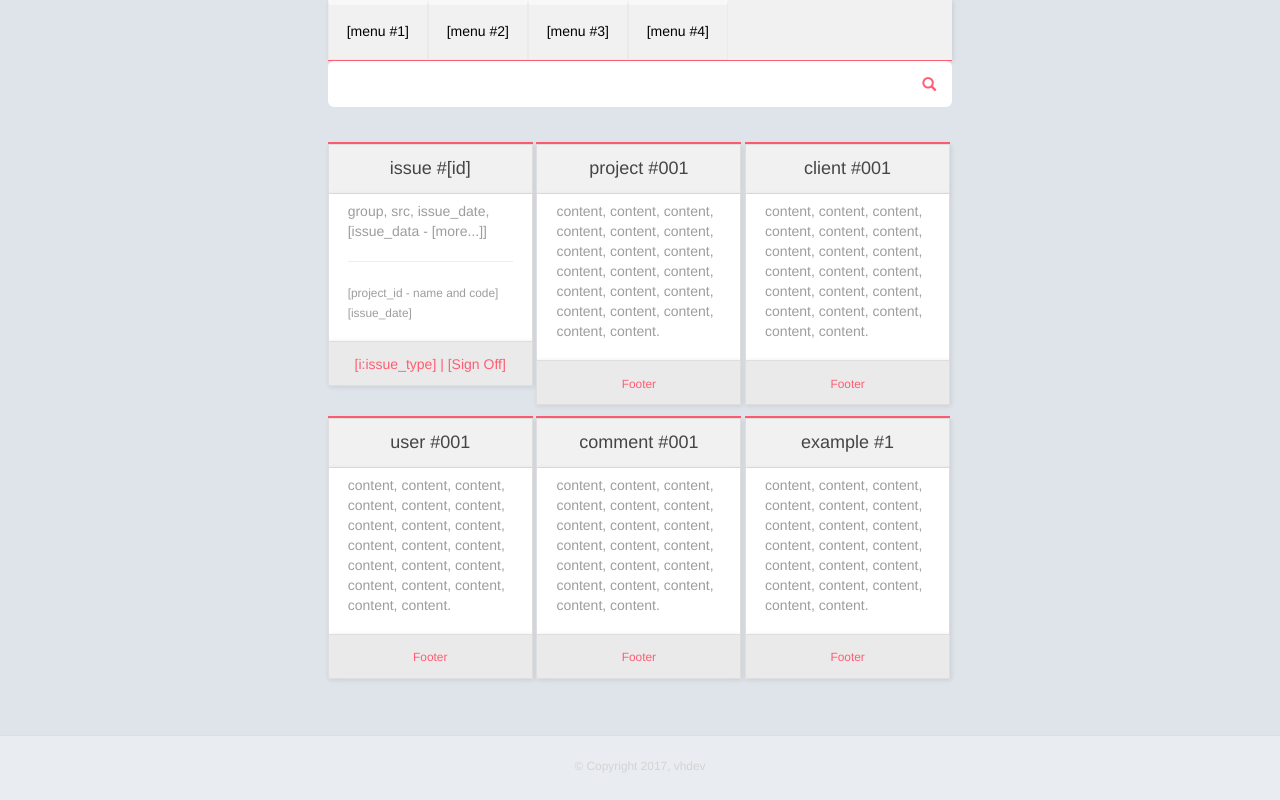
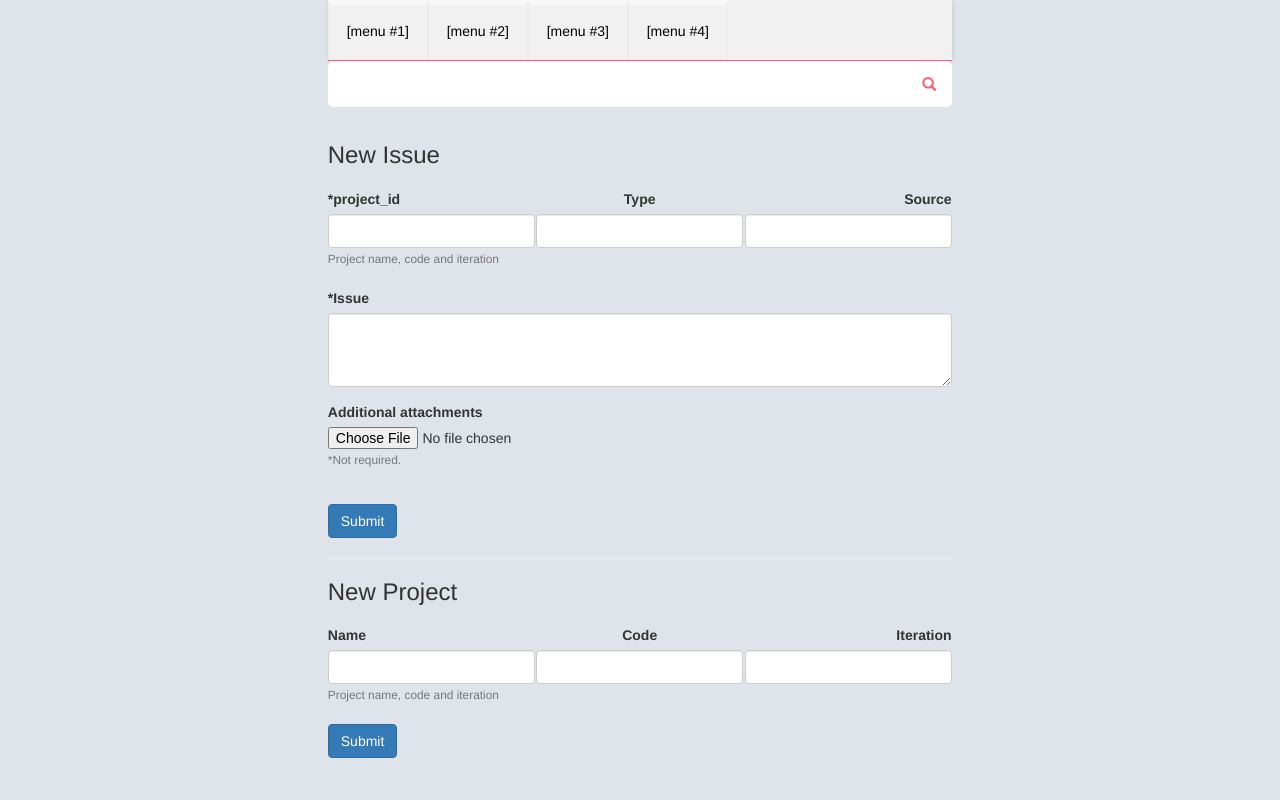
Before and after one commit to najar1412/dev-issues, a Flask app: template issues/templates/home.html in a window 1280 px wide. Run offline with Flask 2, Linux system fonts and the light colour scheme; the template is opened without the code that fills it, so the values that code supplies are empty; some libraries are stand-ins or nearby versions.

Commit message:
ui - project, issues

```diff
--- a/issues/app.py
+++ b/issues/app.py
@@ -3,12 +3,27 @@ import requests
 
 app = Flask(__name__)
 
+BASEURL = 'http://127.0.0.1:5050/issues/api'
 
 @app.route('/', methods=['GET'])
 def index():
-
     return render_template('home.html')
 
 
+@app.route('/project', methods=['GET'])
+def project():
+
+    r = requests.get('{}/project'.format(BASEURL))
+
+    return render_template('project.html', project=r.json())
+
+
+@app.route('/issue', methods=['GET'])
+def issue():
+
+    r = requests.get('{}/issue'.format(BASEURL))
+
+    return render_template('issue.html', issue=r.json())
+
 if __name__ == '__main__':
     app.run(port=5000, debug=True)
--- a/issues/templates/base.html
+++ b/issues/templates/base.html
@@ -27,16 +27,16 @@ a:active {
               the previous '</div>' -->
                 <div id="menucontent">
 
-                  <a href="#">
+                  <a href="/">
                     <div class="menuitem">
                         <div class="menutext">
                             [menu #1]
                         </div>
-                    </div></a><a href="#"><div class="menuitem">
+                    </div></a><a href="/project"><div class="menuitem">
                         <div class="menutext">
                             [menu #2]
                         </div>
-                    </div></a><a href="#"><div class="menuitem">
+                    </div></a><a href="/issue"><div class="menuitem">
                         <div class="menutext">
                             [menu #3]
                         </div>
@@ -68,6 +68,7 @@ a:active {
             {% endblock %}
         </div>
 
+<!--- find out how to make a stitchy button bar.
 
         <footer style="width:100%;text-align: center;color:lightgrey;background-color:rgba(255,255,255,0.3);position: absolute;bottom: 0;padding:0;">
 
@@ -78,6 +79,7 @@ a:active {
             <p style="height:.4cm;">
 
         </footer>
+--->
 
 
 
--- a/issues/templates/home.html
+++ b/issues/templates/home.html
@@ -1,93 +1,97 @@
 {% extends "base.html" %}
 {% block content %}
 
-<div class=issuebox>
-    <div class=issueboxdetail></div>
-        <div class=issueboxhead>
-            <h4>issue #[id]</h4>
+
+<h3 style="padding:0;margin:0;"> New Issue </h3>
+<br>
+<form>
+
+  <div class="form-inline">
+    <div>
+      <div id=left style="float:left;width:33.3%;text-align:left;">
+        <label for="exampleInputEmail1">*project_id</label>
       </div>
-    <div class=issueboxcontent>
-        group, src, issue_date,
-
-        [issue_data - [more...]]
-        <hr>
-        <small>[project_id - name and code]
-        [issue_date]</small>
+      <div id=middle style="float:left;width:33.3%;text-align:center;">
+          <label for="exampleInputEmail2">Type</label>
       </div>
-    <div class=issueboxfooter>
-        [i:issue_type] | [Sign Off]
+      <div id=right style="float:left;width:33.3%;text-align:right;">
+          <label for="exampleInputEmail2">Source</label>
       </div>
   </div>
-
-<div class=issuebox >
-    <div class=issueboxdetail></div>
-    <div class=issueboxhead>
-        <h4>project #001</h4>
+    <div style="clear:both;">
+      <div id=left style="float:left;width:33.3%;text-align:left;">
+    <input type="text" class="form-control" id="exampleInputEmail1" aria-describedby="emailHelp">
   </div>
-    <div class=issueboxcontent>
-        content, content, content, content, content, content, content, content, content, content,
-        content, content, content, content, content, content, content, content, content, content.
+  <div id=middle style="float:left;width:33.3%;text-align:center;">
+    <input type="text" class="form-control" id="exampleInputEmail2" aria-describedby="emailHelp">
   </div>
-    <div class=issueboxfooter>
-        <small>Footer</small>
+    <div id=right style="float:left;width:33.3%;text-align:right;">
+    <input type="text" class="form-control" id="exampleInputEmail1" aria-describedby="emailHelp">
+  </div>
+    <small id="emailHelp" class="form-text text-muted">Project name, code and iteration</small>
 </div>
 </div>
+<br>
+<div class="form-group">
+  <label for="exampleTextarea">*Issue</label>
+  <textarea class="form-control" id="exampleTextarea" rows="3"></textarea>
+</div>
 
-<div class=issuebox>
-    <div class=issueboxdetail></div>
-    <div class=issueboxhead>
-        <h4>client #001</h4>
+<div class="form-group">
+    <label for="exampleInputFile">Additional attachments</label>
+    <input type="file" class="form-control-file" id="exampleInputFile" aria-describedby="fileHelp">
+    <small id="fileHelp" class="form-text text-muted">*Not required.</small>
   </div>
-    <div class=issueboxcontent>
-        content, content, content, content, content, content, content, content, content, content,
-        content, content, content, content, content, content, content, content, content, content.
+
+  <br>
+  <button type="submit" class="btn btn-primary">Submit</button>
+
+
+</form>
+
+
+<hr>
+
+<h3 style="padding:0;margin:0;"> New Project </h3>
+<br>
+<form>
+
+  <div class="form-inline">
+    <div>
+      <div id=left style="float:left;width:33.3%;text-align:left;">
+        <label for="exampleInputEmail1">Name</label>
       </div>
-    <div class=issueboxfooter>
-        <small>Footer</small>
+      <div id=middle style="float:left;width:33.3%;text-align:center;">
+          <label for="exampleInputEmail2">Code</label>
+      </div>
+      <div id=right style="float:left;width:33.3%;text-align:right;">
+          <label for="exampleInputEmail2">Iteration</label>
       </div>
   </div>
-
-<div class=issuebox>
-    <div class=issueboxdetail></div>
-        <div class=issueboxhead>
-            <h4>user #001</h4>
+    <div style="clear:both;">
+      <div id=left style="float:left;width:33.3%;text-align:left;">
+    <input type="text" class="form-control" id="exampleInputEmail1" aria-describedby="emailHelp">
   </div>
-    <div class=issueboxcontent>
-        content, content, content, content, content, content, content, content, content, content,
-        content, content, content, content, content, content, content, content, content, content.
+  <div id=middle style="float:left;width:33.3%;text-align:center;">
+    <input type="text" class="form-control" id="exampleInputEmail2" aria-describedby="emailHelp">
   </div>
-    <div class=issueboxfooter>
-        <small>Footer</small>
+    <div id=right style="float:left;width:33.3%;text-align:right;">
+    <input type="text" class="form-control" id="exampleInputEmail1" aria-describedby="emailHelp">
+  </div>
+    <small id="emailHelp" class="form-text text-muted">Project name, code and iteration</small>
 </div>
 </div>
+  <br>
+  <button type="submit" class="btn btn-primary">Submit</button>
 
-<div class=issuebox >
-    <div class=issueboxdetail></div>
-    <div class=issueboxhead>
-        <h4>comment #001</h4>
-    </div>
-    <div class=issueboxcontent>
-        content, content, content, content, content, content, content, content, content, content,
-        content, content, content, content, content, content, content, content, content, content.
-    </div>
-    <div class=issueboxfooter>
-        <small>Footer</small>
-    </div>
-</div>
 
-<div class=issuebox>
-    <div class=issueboxdetail></div>
-    <div class=issueboxhead>
-        <h4>example #1</h4>
-    </div>
-    <div class=issueboxcontent>
-        content, content, content, content, content, content, content, content, content, content,
-        content, content, content, content, content, content, content, content, content, content.
-    </div>
-    <div class=issueboxfooter>
-        <small>Footer</small>
-    </div>
-</div>
+</form>
+
+
+
+
+
+
 
 
 {% endblock %}
```
Also changed, not shown: issues/templates/issue.html (added, +100 -0 lines), issues/templates/project.html (added, +11 -0 lines). Lines whose indentation alone changed are shown as unchanged.
